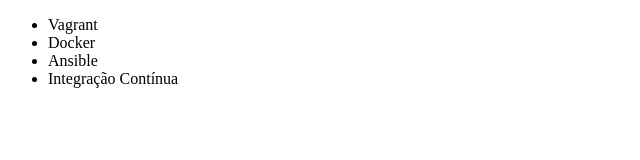
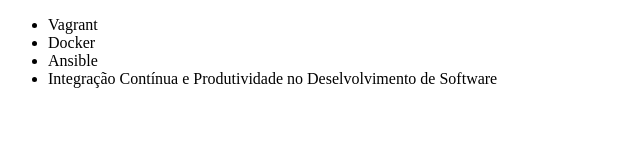
Before and after one commit to Gustavo-GPG/alura-git, a plain HTML site: page index.html in a window 1280 px wide. Shown: the whole page, without its empty margins (0-640 px from the left). Drawn offline with Linux system fonts and the light colour scheme.

Commit message:
Renomeando curso de Integração Contínua

```diff
--- a/index.html
+++ b/index.html
@@ -9,7 +9,7 @@
         <li>Vagrant</li>
         <li>Docker</li>
         <li>Ansible</li>
-        <li>Integração Contínua</li>
+        <li>Integração Contínua e Produtividade no Deselvolvimento de Software</li>
     </ul>
 </body>
 </html>
```
